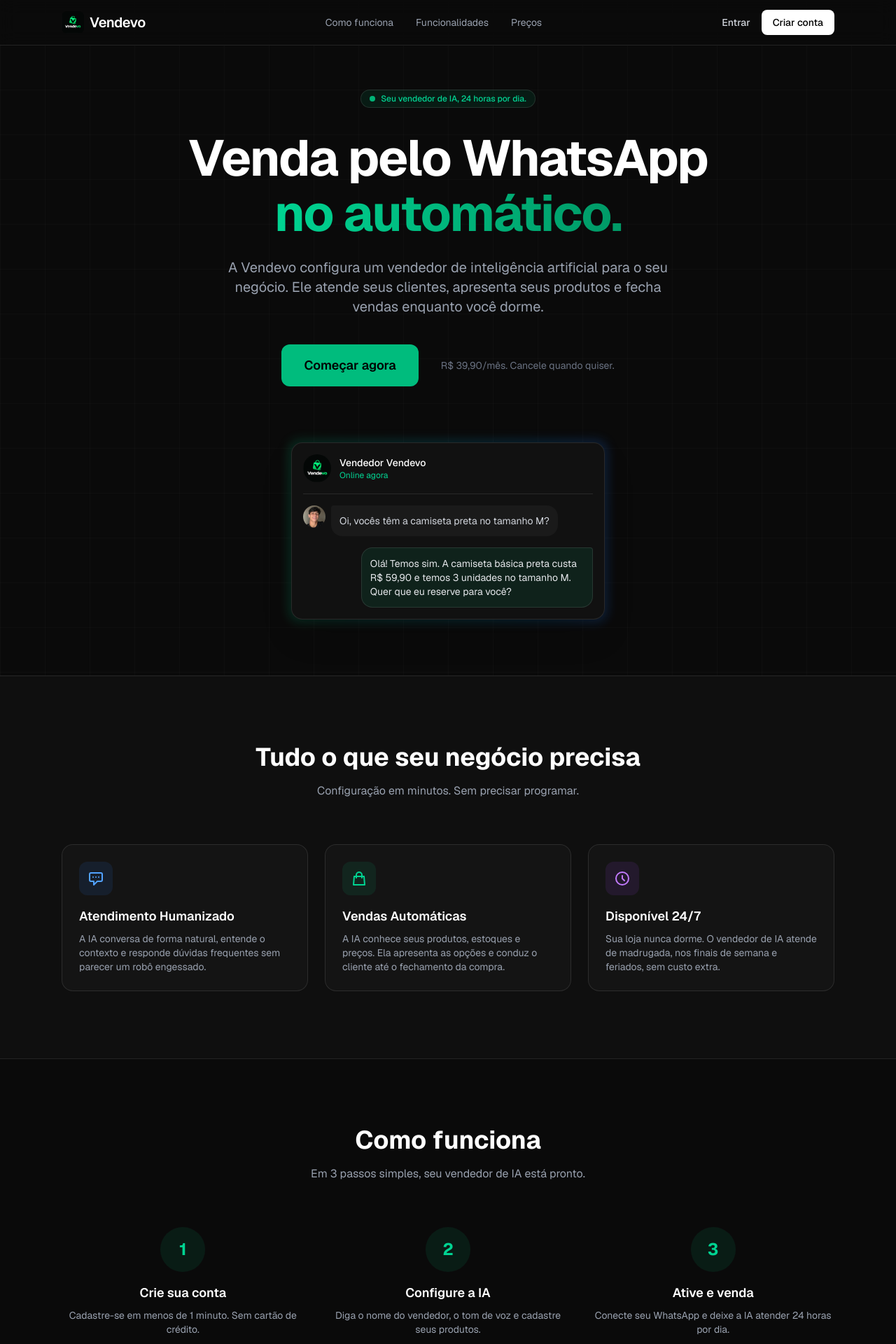
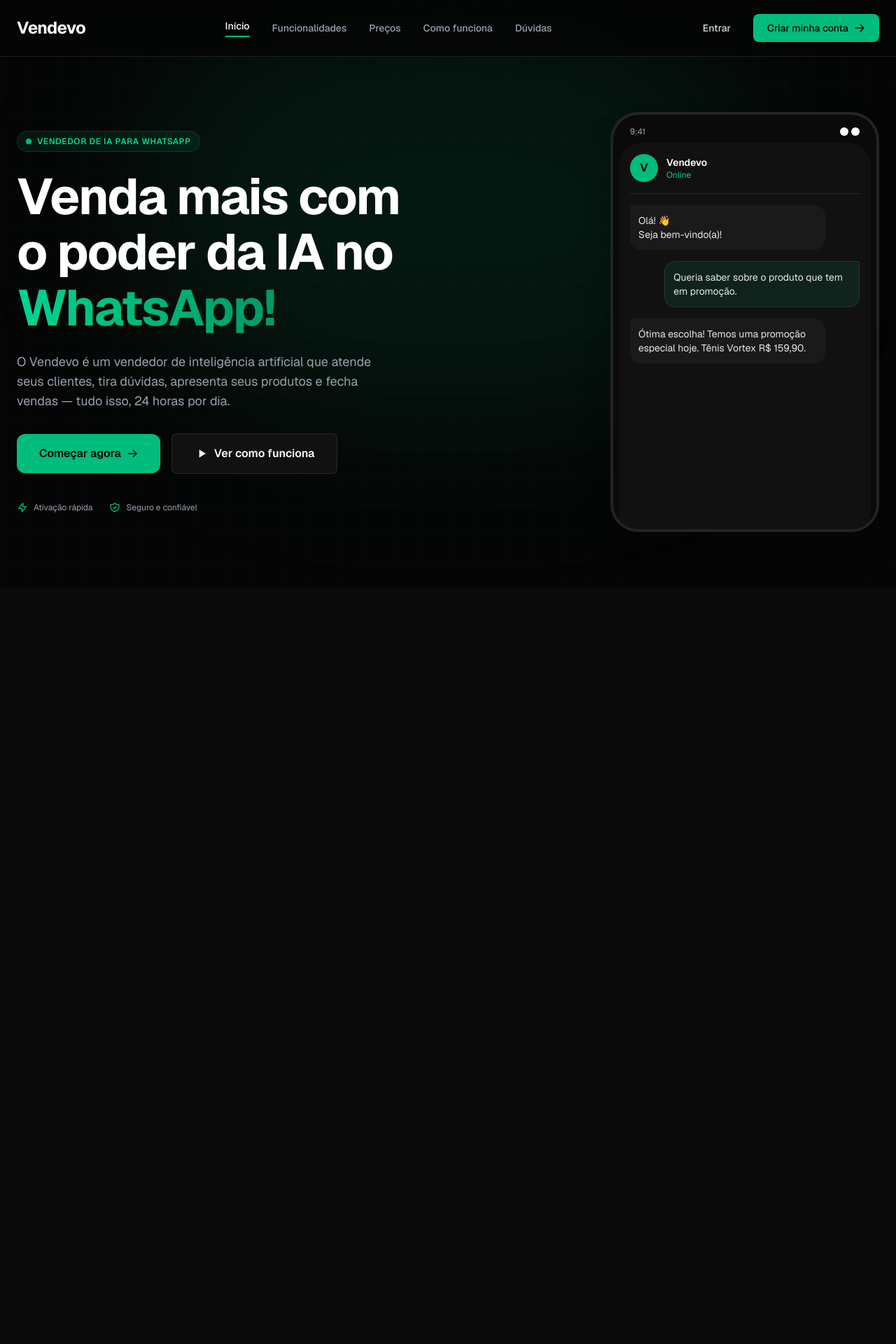
Before and after one commit to jhonatanrodri966/vendevo, a Next.js app: page / in a window 1280 px wide. Shown: the top 1920 px of the page at 70% size. After the commit the page ends 840 px from the top, so only its background shows below. Built offline with nearby package versions, Linux system fonts and the light colour scheme.

Commit message:
feat: novo design da landing page (parte 1)

```diff
--- a/app/page.tsx
+++ b/app/page.tsx
@@ -1,257 +1,125 @@
 import Link from "next/link";
-import AnimatedSection from "./AnimatedSection";
 
 export default function Home() {
   return (
-    <div className="min-h-screen bg-[#0A0A0A] text-white font-sans selection:bg-emerald-500/30 relative overflow-hidden">
-      {/* Grid de fundo */}
-      <div className="absolute inset-0 bg-[linear-gradient(to_right,#ffffff05_1px,transparent_1px),linear-gradient(to_bottom,#ffffff05_1px,transparent_1px)] bg-[size:64px_64px] pointer-events-none"></div>
+    <div className="min-h-screen bg-[#050505] text-white font-sans selection:bg-emerald-500/30 overflow-hidden relative">
+
+      {/* Luzes de Fundo */}
+      <div className="absolute top-0 left-1/2 -translate-x-1/2 w-full max-w-4xl h-[600px] bg-emerald-500/10 rounded-full blur-[120px] pointer-events-none"></div>
+      <div className="absolute inset-0 bg-[linear-gradient(to_right,#ffffff03_1px,transparent_1px),linear-gradient(to_bottom,#ffffff03_1px,transparent_1px)] bg-[size:40px_40px] pointer-events-none"></div>
 
       {/* Navbar */}
-      <nav className="fixed top-0 w-full border-b border-white/10 bg-[#0A0A0A]/80 backdrop-blur-md z-50">
-        <div className="max-w-6xl mx-auto px-6 h-16 flex items-center justify-between">
+      <nav className="fixed top-0 w-full border-b border-white/5 bg-[#050505]/80 backdrop-blur-md z-50">
+        <div className="max-w-7xl mx-auto px-6 h-20 flex items-center justify-between">
           <div className="flex items-center gap-2">
-            <img src="/logo.png" alt="Vendevo" className="w-8 h-8 rounded-lg object-cover" />
-            <span className="text-xl font-semibold tracking-tight">Vendevo</span>
+            {/* Logo vendevo simplificada para texto */}
+            <span className="text-2xl font-bold tracking-tight text-white">Vendevo</span>
           </div>
-          <div className="hidden md:flex items-center gap-8 text-sm text-gray-400">
-            <a href="#como-funciona" className="hover:text-white transition-colors">Como funciona</a>
-            <a href="#funcionalidades" className="hover:text-white transition-colors">Funcionalidades</a>
-            <a href="#precos" className="hover:text-white transition-colors">Preços</a>
+
+          <div className="hidden md:flex items-center gap-8 text-sm font-medium text-gray-400">
+            <a href="#" className="text-white border-b-2 border-emerald-500 pb-1">Início</a>
+            <a href="#" className="hover:text-white transition-colors">Funcionalidades</a>
+            <a href="#" className="hover:text-white transition-colors">Preços</a>
+            <a href="#" className="hover:text-white transition-colors">Como funciona</a>
+            <a href="#" className="hover:text-white transition-colors">Dúvidas</a>
           </div>
+
           <div className="flex items-center gap-4">
-            <Link href="/login" className="text-sm font-medium text-gray-300 hover:text-white transition-colors">
+            <Link href="/login" className="text-sm font-medium text-gray-300 hover:text-white px-4 py-2">
               Entrar
             </Link>
-            <Link href="/cadastro" className="text-sm font-medium bg-white text-black px-4 py-2 rounded-lg hover:bg-gray-200 transition-colors">
-              Criar conta
+            <Link href="/cadastro" className="text-sm font-medium bg-emerald-500 text-black px-5 py-2.5 rounded-lg hover:bg-emerald-400 transition-colors flex items-center gap-2">
+              Criar minha conta
+              <svg className="w-4 h-4" fill="none" stroke="currentColor" viewBox="0 0 24 24"><path strokeLinecap="round" strokeLinejoin="round" strokeWidth={2} d="M14 5l7 7m0 0l-7 7m7-7H3" /></svg>
             </Link>
           </div>
         </div>
       </nav>
 
       {/* Hero Section */}
-      <main className="pt-32 pb-20 px-6 relative z-10">
-        <div className="max-w-4xl mx-auto text-center">
-          <div className="inline-flex items-center gap-2 px-3 py-1 rounded-full bg-emerald-500/10 border border-emerald-500/20 text-emerald-400 text-xs font-medium mb-8 animate-fade-in-up">
-            <span className="w-2 h-2 rounded-full bg-emerald-500 animate-pulse"></span>
-            Seu vendedor de IA, 24 horas por dia.
+      <main className="pt-40 pb-20 px-6 relative z-10 max-w-7xl mx-auto flex flex-col md:flex-row items-center gap-12">
+
+        {/* Texto à Esquerda */}
+        <div className="flex-1 text-center md:text-left">
+          <div className="inline-flex items-center gap-2 px-3 py-1.5 rounded-full bg-emerald-500/10 border border-emerald-500/20 text-emerald-400 text-xs font-semibold uppercase tracking-wider mb-6">
+            <span className="w-2 h-2 rounded-full bg-emerald-500"></span>
+            Vendedor de IA para WhatsApp
           </div>
 
-          <h1 className="text-5xl md:text-7xl font-bold tracking-tight mb-6 leading-[1.1] animate-fade-in-up delay-100">
-            Venda pelo WhatsApp <br className="hidden md:block" />
+          <h1 className="text-5xl md:text-7xl font-bold tracking-tight mb-6 leading-[1.1]">
+            Venda mais com <br />
+            o poder da IA no <br />
             <span className="text-transparent bg-clip-text bg-gradient-to-r from-emerald-400 to-emerald-600">
-              no automático.
+              WhatsApp!
             </span>
           </h1>
 
-          <p className="text-lg md:text-xl text-gray-400 mb-10 max-w-2xl mx-auto animate-fade-in-up delay-200">
-            A Vendevo configura um vendedor de inteligência artificial para o seu negócio. Ele atende seus clientes, apresenta seus produtos e fecha vendas enquanto você dorme.
+          <p className="text-lg text-gray-400 mb-8 max-w-lg mx-auto md:mx-0">
+            O Vendevo é um vendedor de inteligência artificial que atende seus clientes, tira dúvidas, apresenta seus produtos e fecha vendas — tudo isso, 24 horas por dia.
           </p>
 
-          <div className="flex flex-col sm:flex-row items-center justify-center gap-4 animate-fade-in-up delay-300">
-            <Link
-              href="/cadastro"
-              className="relative w-full sm:w-auto px-8 py-4 bg-emerald-500 text-black font-semibold rounded-xl hover:bg-emerald-400 transition-all duration-300 text-lg overflow-hidden group"
-            >
-              <span className="relative z-10">Começar agora</span>
-              <div className="absolute inset-0 -translate-x-full group-hover:translate-x-full transition-transform duration-700 bg-gradient-to-r from-transparent via-white/30 to-transparent"></div>
+          <div className="flex flex-col sm:flex-row items-center justify-center md:justify-start gap-4 mb-10">
+            <Link href="/cadastro" className="w-full sm:w-auto px-8 py-4 bg-emerald-500 text-black font-semibold rounded-xl hover:bg-emerald-400 transition-colors flex items-center justify-center gap-2">
+              Começar agora
+              <svg className="w-4 h-4" fill="none" stroke="currentColor" viewBox="0 0 24 24"><path strokeLinecap="round" strokeLinejoin="round" strokeWidth={2} d="M14 5l7 7m0 0l-7 7m7-7H3" /></svg>
             </Link>
-            <p className="text-sm text-gray-500 sm:ml-4">R$ 39,90/mês. Cancele quando quiser.</p>
+            <button className="w-full sm:w-auto px-8 py-4 bg-[#111] border border-white/10 text-white font-semibold rounded-xl hover:bg-white/5 transition-colors flex items-center justify-center gap-2">
+              <svg className="w-5 h-5" fill="currentColor" viewBox="0 0 24 24"><path d="M8 5v14l11-7z" /></svg>
+              Ver como funciona
+            </button>
+          </div>
+
+          {/* Micro Features */}
+          <div className="flex items-center justify-center md:justify-start gap-6 text-xs text-gray-400">
+            <div className="flex items-center gap-2">
+              <svg className="w-4 h-4 text-emerald-500" fill="none" stroke="currentColor" viewBox="0 0 24 24"><path strokeLinecap="round" strokeLinejoin="round" strokeWidth={2} d="M13 10V3L4 14h7v7l9-11h-7z" /></svg>
+              Ativação rápida
+            </div>
+            <div className="flex items-center gap-2">
+              <svg className="w-4 h-4 text-emerald-500" fill="none" stroke="currentColor" viewBox="0 0 24 24"><path strokeLinecap="round" strokeLinejoin="round" strokeWidth={2} d="M9 12l2 2 4-4m5.618-4.016A11.955 11.955 0 0112 2.944a11.955 11.955 0 01-8.618 3.04A12.02 12.02 0 003 9c0 5.591 3.824 10.29 9 11.622 5.176-1.332 9-6.03 9-11.622 0-1.042-.133-2.052-.382-3.016z" /></svg>
+              Seguro e confiável
+            </div>
           </div>
         </div>
 
-        {/* Fake Chat Demo */}
-        <div className="max-w-md mx-auto mt-20 relative animate-fade-in-up delay-300">
-          <div className="absolute -inset-1 bg-gradient-to-r from-emerald-500 to-blue-500 rounded-2xl blur opacity-20"></div>
-          <div className="relative bg-[#111111] border border-white/10 rounded-2xl p-4 shadow-2xl">
-            <div className="flex items-center gap-3 border-b border-white/10 pb-4 mb-4">
-              <img src="/logo.png" alt="Vendevo" className="w-10 h-10 rounded-full object-cover" />
-              <div>
-                <p className="font-medium text-sm">Vendedor Vendevo</p>
-                <p className="text-xs text-emerald-400">Online agora</p>
+        {/* Lado Direito (Mockup do Celular) */}
+        <div className="flex-1 relative w-full max-w-sm mx-auto">
+          {/* Fundo do celular */}
+          <div className="relative bg-[#0A0A0A] border-4 border-[#1A1A1A] rounded-[2.5rem] p-2 shadow-2xl overflow-hidden h-[600px]">
+            {/* Header do celular */}
+            <div className="flex items-center justify-between px-4 py-2 text-xs text-gray-400">
+              <span>9:41</span>
+              <div className="flex gap-1">
+                <div className="w-3 h-3 bg-white rounded-full"></div>
+                <div className="w-3 h-3 bg-white rounded-full"></div>
               </div>
             </div>
-            <div className="space-y-4">
-              <div className="flex gap-2">
-                <img
-                  src="/cliente.png"
-                  alt="Cliente"
-                  className="w-8 h-8 rounded-full flex-shrink-0 object-cover"
-                />
-                <div className="bg-[#1A1A1A] p-3 rounded-2xl rounded-tl-sm text-sm text-gray-300 max-w-[80%]">
-                  Oi, vocês têm a camiseta preta no tamanho M?
+
+            {/* Chat WhatsApp */}
+            <div className="bg-[#111] h-full rounded-[2rem] p-4 flex flex-col">
+              <div className="flex items-center gap-3 pb-4 border-b border-white/5 mb-4">
+                <div className="w-10 h-10 bg-emerald-500 rounded-full flex items-center justify-center font-bold text-black">V</div>
+                <div>
+                  <p className="text-sm font-semibold">Vendevo</p>
+                  <p className="text-xs text-emerald-400">Online</p>
                 </div>
               </div>
-              <div className="flex gap-2 justify-end">
-                <div className="bg-emerald-500/10 border border-emerald-500/20 p-3 rounded-2xl rounded-tr-sm text-sm text-gray-200 max-w-[80%]">
-                  Olá! Temos sim. A camiseta básica preta custa R$ 59,90 e temos 3 unidades no tamanho M. Quer que eu reserve para você?
+
+              <div className="space-y-4 text-sm flex-1 overflow-y-auto">
+                <div className="bg-[#1A1A1A] text-gray-200 p-3 rounded-2xl rounded-tl-sm max-w-[85%]">
+                  Olá! 👋<br/>Seja bem-vindo(a)!
+                </div>
+                <div className="bg-emerald-500/10 border border-emerald-500/20 text-gray-200 p-3 rounded-2xl rounded-tr-sm max-w-[85%] ml-auto">
+                  Queria saber sobre o produto que tem em promoção.
+                </div>
+                <div className="bg-[#1A1A1A] text-gray-200 p-3 rounded-2xl rounded-tl-sm max-w-[85%]">
+                  Ótima escolha! Temos uma promoção especial hoje. Tênis Vortex R$ 159,90.
                 </div>
               </div>
             </div>
           </div>
         </div>
       </main>
-
-      {/* Features Grid */}
-      <AnimatedSection>
-        <section id="funcionalidades" className="py-24 bg-[#0F0F0F] border-t border-white/5 relative z-10">
-          <div className="max-w-6xl mx-auto px-6">
-            <div className="text-center mb-16">
-              <h2 className="text-3xl md:text-4xl font-bold mb-4">Tudo o que seu negócio precisa</h2>
-              <p className="text-gray-400">Configuração em minutos. Sem precisar programar.</p>
-            </div>
-
-            <div className="grid md:grid-cols-3 gap-6">
-              <div className="p-6 rounded-2xl bg-[#141414] border border-white/5 transition-all duration-300 hover:-translate-y-1 hover:shadow-lg hover:shadow-emerald-500/5 hover:border-white/10">
-                <div className="w-12 h-12 rounded-xl bg-blue-500/10 flex items-center justify-center text-blue-400 mb-4">
-                  <svg className="w-6 h-6" fill="none" stroke="currentColor" viewBox="0 0 24 24"><path strokeLinecap="round" strokeLinejoin="round" strokeWidth={2} d="M8 10h.01M12 10h.01M16 10h.01M9 16H5a2 2 0 01-2-2V6a2 2 0 012-2h14a2 2 0 012 2v8a2 2 0 01-2 2h-5l-5 5v-5z" /></svg>
-                </div>
-                <h3 className="text-lg font-semibold mb-2">Atendimento Humanizado</h3>
-                <p className="text-sm text-gray-400">A IA conversa de forma natural, entende o contexto e responde dúvidas frequentes sem parecer um robô engessado.</p>
-              </div>
-
-              <div className="p-6 rounded-2xl bg-[#141414] border border-white/5 transition-all duration-300 hover:-translate-y-1 hover:shadow-lg hover:shadow-emerald-500/5 hover:border-white/10">
-                <div className="w-12 h-12 rounded-xl bg-emerald-500/10 flex items-center justify-center text-emerald-400 mb-4">
-                  <svg className="w-6 h-6" fill="none" stroke="currentColor" viewBox="0 0 24 24"><path strokeLinecap="round" strokeLinejoin="round" strokeWidth={2} d="M16 11V7a4 4 0 00-8 0v4M5 9h14l1 12H4L5 9z" /></svg>
-                </div>
-                <h3 className="text-lg font-semibold mb-2">Vendas Automáticas</h3>
-                <p className="text-sm text-gray-400">A IA conhece seus produtos, estoques e preços. Ela apresenta as opções e conduz o cliente até o fechamento da compra.</p>
-              </div>
-
-              <div className="p-6 rounded-2xl bg-[#141414] border border-white/5 transition-all duration-300 hover:-translate-y-1 hover:shadow-lg hover:shadow-emerald-500/5 hover:border-white/10">
-                <div className="w-12 h-12 rounded-xl bg-purple-500/10 flex items-center justify-center text-purple-400 mb-4">
-                  <svg className="w-6 h-6" fill="none" stroke="currentColor" viewBox="0 0 24 24"><path strokeLinecap="round" strokeLinejoin="round" strokeWidth={2} d="M12 8v4l3 3m6-3a9 9 0 11-18 0 9 9 0 0118 0z" /></svg>
-                </div>
-                <h3 className="text-lg font-semibold mb-2">Disponível 24/7</h3>
-                <p className="text-sm text-gray-400">Sua loja nunca dorme. O vendedor de IA atende de madrugada, nos finais de semana e feriados, sem custo extra.</p>
-              </div>
-            </div>
-          </div>
-        </section>
-      </AnimatedSection>
-
-      {/* Como Funciona */}
-      <AnimatedSection>
-        <section id="como-funciona" className="py-24 bg-[#0A0A0A] border-t border-white/5 relative z-10">
-          <div className="max-w-6xl mx-auto px-6">
-            <div className="text-center mb-16">
-              <h2 className="text-3xl md:text-4xl font-bold mb-4">Como funciona</h2>
-              <p className="text-gray-400">Em 3 passos simples, seu vendedor de IA está pronto.</p>
-            </div>
-
-            <div className="grid md:grid-cols-3 gap-8">
-              <div className="text-center">
-                <div className="w-16 h-16 rounded-full bg-emerald-500/10 flex items-center justify-center text-emerald-400 mx-auto mb-4 text-2xl font-bold">1</div>
-                <h3 className="text-lg font-semibold mb-2">Crie sua conta</h3>
-                <p className="text-sm text-gray-400">Cadastre-se em menos de 1 minuto. Sem cartão de crédito.</p>
-              </div>
-              <div className="text-center">
-                <div className="w-16 h-16 rounded-full bg-emerald-500/10 flex items-center justify-center text-emerald-400 mx-auto mb-4 text-2xl font-bold">2</div>
-                <h3 className="text-lg font-semibold mb-2">Configure a IA</h3>
-                <p className="text-sm text-gray-400">Diga o nome do vendedor, o tom de voz e cadastre seus produtos.</p>
-              </div>
-              <div className="text-center">
-                <div className="w-16 h-16 rounded-full bg-emerald-500/10 flex items-center justify-center text-emerald-400 mx-auto mb-4 text-2xl font-bold">3</div>
-                <h3 className="text-lg font-semibold mb-2">Ative e venda</h3>
-                <p className="text-sm text-gray-400">Conecte seu WhatsApp e deixe a IA atender 24 horas por dia.</p>
-              </div>
-            </div>
-          </div>
-        </section>
-      </AnimatedSection>
-
-      {/* Pricing */}
-      <AnimatedSection>
-        <section id="precos" className="py-24 bg-[#0A0A0A] relative z-10">
-          <div className="max-w-4xl mx-auto px-6">
-            <div className="text-center mb-16">
-              <h2 className="text-3xl md:text-4xl font-bold mb-4">Um plano simples e justo</h2>
-              <p className="text-gray-400">Sem taxas escondidas. Sem fidelidade.</p>
-            </div>
-
-            <div className="relative p-8 rounded-3xl bg-[#111111] border border-white/10 max-w-lg mx-auto text-center overflow-hidden">
-              <div className="absolute top-0 left-0 w-full h-1 bg-gradient-to-r from-emerald-400 to-emerald-600"></div>
-              <h3 className="text-xl font-semibold mb-2">Plano Único Vendevo</h3>
-              <div className="flex items-baseline justify-center gap-1 mb-6">
-                <span className="text-5xl font-bold">R$ 39,90</span>
-                <span className="text-gray-400">/mês</span>
-              </div>
-
-              <ul className="text-left space-y-4 mb-8 text-sm text-gray-300">
-                <li className="flex items-center gap-3">
-                  <svg className="w-5 h-5 text-emerald-500 shrink-0" fill="none" stroke="currentColor" viewBox="0 0 24 24"><path strokeLinecap="round" strokeLinejoin="round" strokeWidth={2} d="M5 13l4 4L19 7" /></svg>
-                  Até 1.000 conversas com IA por mês
-                </li>
-                <li className="flex items-center gap-3">
-                  <svg className="w-5 h-5 text-emerald-500 shrink-0" fill="none" stroke="currentColor" viewBox="0 0 24 24"><path strokeLinecap="round" strokeLinejoin="round" strokeWidth={2} d="M5 13l4 4L19 7" /></svg>
-                  1 número de WhatsApp conectado
-                </li>
-                <li className="flex items-center gap-3">
-                  <svg className="w-5 h-5 text-emerald-500 shrink-0" fill="none" stroke="currentColor" viewBox="0 0 24 24"><path strokeLinecap="round" strokeLinejoin="round" strokeWidth={2} d="M5 13l4 4L19 7" /></svg>
-                  Produtos ilimitados cadastrados
-                </li>
-                <li className="flex items-center gap-3">
-                  <svg className="w-5 h-5 text-emerald-500 shrink-0" fill="none" stroke="currentColor" viewBox="0 0 24 24"><path strokeLinecap="round" strokeLinejoin="round" strokeWidth={2} d="M5 13l4 4L19 7" /></svg>
-                  Configuração do tom de voz da IA
-                </li>
-              </ul>
-
-              <Link href="/cadastro" className="block w-full py-4 bg-emerald-500 text-black font-semibold rounded-xl hover:bg-emerald-400 transition-colors">
-                Criar minha conta
-              </Link>
-              <p className="text-xs text-gray-500 mt-4">Excedente: R$ 0,08 por conversa extra.</p>
-            </div>
-          </div>
-        </section>
-      </AnimatedSection>
-
-      {/* FAQ */}
-      <AnimatedSection>
-        <section className="py-24 bg-[#0F0F0F] border-t border-white/5 relative z-10">
-          <div className="max-w-4xl mx-auto px-6">
-            <div className="text-center mb-16">
-              <h2 className="text-3xl md:text-4xl font-bold mb-4">Perguntas frequentes</h2>
-              <p className="text-gray-400">Tire suas dúvidas antes de começar.</p>
-            </div>
-
-            <div className="space-y-4">
-              <div className="bg-[#141414] border border-white/5 p-6 rounded-2xl">
-                <h3 className="font-semibold mb-2">A IA realmente vende?</h3>
-                <p className="text-sm text-gray-400">Sim. Ela apresenta seus produtos, tira dúvidas e conduz o cliente até o fechamento. Você só precisa aprovar a venda no final.</p>
-              </div>
-              <div className="bg-[#141414] border border-white/5 p-6 rounded-2xl">
-                <h3 className="font-semibold mb-2">Preciso saber programar?</h3>
-                <p className="text-sm text-gray-400">Não. A configuração é toda visual. Você só digita as informações da sua empresa e cadastra os produtos.</p>
-              </div>
-              <div className="bg-[#141414] border border-white/5 p-6 rounded-2xl">
-                <h3 className="font-semibold mb-2">E se a IA não souber responder?</h3>
-                <p className="text-sm text-gray-400">Ela avisa que vai encaminhar para um atendente humano. Você recebe a notificação e assume a conversa.</p>
-              </div>
-              <div className="bg-[#141414] border border-white/5 p-6 rounded-2xl">
-                <h3 className="font-semibold mb-2">Posso cancelar quando quiser?</h3>
-                <p className="text-sm text-gray-400">Sim. Não tem fidelidade. Você cancela em 1 clique e o serviço continua até o fim do mês pago.</p>
-              </div>
-            </div>
-          </div>
-        </section>
-      </AnimatedSection>
-
-      {/* Footer */}
-      <footer className="border-t border-white/10 py-12 bg-[#0A0A0A] relative z-10">
-        <div className="max-w-6xl mx-auto px-6 flex flex-col md:flex-row items-center justify-between gap-6">
-          <div className="flex items-center gap-2">
-            <img src="/logo.png" alt="Vendevo" className="w-6 h-6 rounded object-cover" />
-            <span className="font-semibold text-sm">Vendevo</span>
-          </div>
-          <p className="text-sm text-gray-500">© 2026 Vendevo. Todos os direitos reservados.</p>
-          <div className="flex gap-6 text-sm text-gray-400">
-            <Link href="/suporte" className="hover:text-white">Suporte</Link>
-            <Link href="/termos" className="hover:text-white">Termos de uso</Link>
-            <Link href="/privacidade" className="hover:text-white">Privacidade</Link>
-          </div>
-        </div>
-      </footer>
     </div>
   );
 }
```
